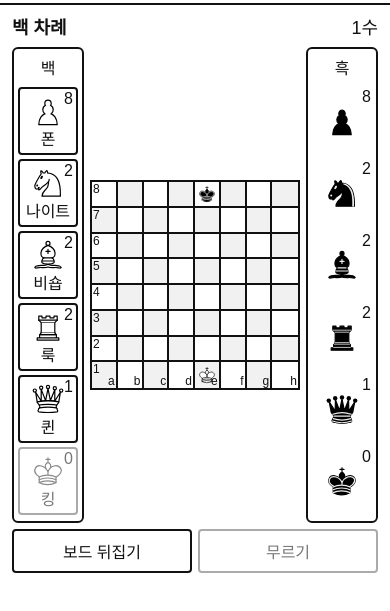
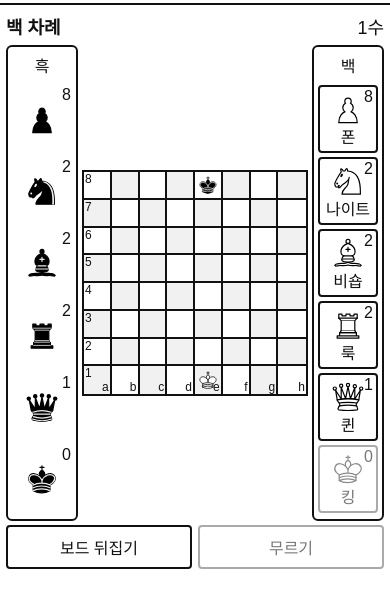
Before and after one commit to d1n-0/Chessmoku, a website: page server/pages/index.html in a window 390 px wide. Shown: the part 53-664 px from the top of the page. Drawn offline with Linux system fonts and the light colour scheme; a web font is replaced by a local one.

Commit message:
style: expand responsive board and move player reserves to the right
Co-authored-by: Codex <codex@openai.com>

```diff
--- a/public/js/ui/layout.js
+++ b/public/js/ui/layout.js
@@ -4,7 +4,7 @@ import { $ } from "./dom.js";
 // event handlers and live game state. Never duplicate IDs or create a second UI.
 export function bindLayout() {
   const dialog = $("panel-dialog");
-  const compact = matchMedia("(max-width: 899px)");
+  const compact = matchMedia("(max-width: 1199px)");
   const panels = [
     {
       button: $("open-mode"),
--- a/public/styles/game.css
+++ b/public/styles/game.css
@@ -1,6 +1,6 @@
 /* Keep the board and both hands together; ancillary panels use side columns. */
 .topbar {
-  max-width: 1320px;
+  max-width: none;
   min-height: 56px;
   padding: 8px 16px;
 }
@@ -9,19 +9,16 @@
   align-items: center;
 }
 .game-layout {
-  max-width: 1320px;
+  max-width: none;
   margin: 12px auto;
   padding: 0 16px;
   display: grid;
-  grid-template-columns: minmax(190px, 230px) minmax(0, 1fr) minmax(
-      210px,
-      250px
-    );
+  grid-template-columns: 230px minmax(0, 1fr) 220px;
   gap: 16px;
   align-items: start;
 }
 .arena {
-  width: min(100%, max(360px, calc(100dvh - 72px)));
+  width: min(100%, max(360px, calc(100dvh + 24px)));
   justify-self: center;
   display: grid;
   grid-template-columns: 100px minmax(0, 1fr) 100px;
@@ -52,11 +49,11 @@
   grid-column: 1 / -1;
 }
 .reserve-panel {
-  grid-column: 1;
+  grid-column: 3;
   grid-row: 2;
 }
 .opponent-panel {
-  grid-column: 3;
+  grid-column: 1;
   grid-row: 2;
 }
 .board-frame {
@@ -344,7 +341,7 @@ input {
 #close-panel {
   margin: -8px -8px 8px auto;
 }
-@media (max-width: 899px) {
+@media (max-width: 1199px) {
   .topbar {
     padding: 6px 12px;
   }
@@ -365,8 +362,19 @@ input {
   }
   .arena {
     margin: auto;
+  }
+  .mode-sidebar,
+  .history-sidebar {
+    display: none;
+  }
+}
+@media (max-width: 599px) {
+  .game-layout {
+    padding: 0 6px;
+  }
+  .arena {
     grid-template-columns: 72px minmax(0, 1fr) 72px;
-    gap: 6px;
+    gap: 4px;
   }
   .reserve {
     min-height: 68px;
```
Also changed, not shown: README.md.
